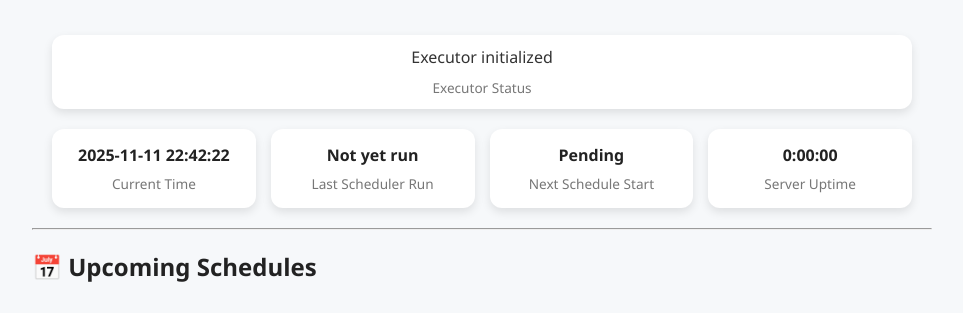
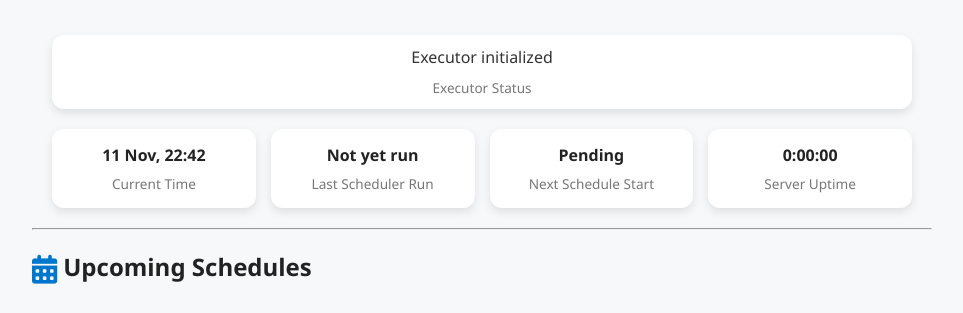
Before and after one commit to PG-code404/SBS, a Flask app: page /dashboard in a window 1280 px wide. Shown: the part 47-360 px from the top of the page, without its empty margins (158-1121 px from the left). Run offline with Flask 3, Linux system fonts and the light colour scheme; the visitor is signed in with stand-in values (Sample User, id 1); data that the repository does not hold is empty.

Commit message:
formatting changes

```diff
--- a/src/Keep_Alive.py
+++ b/src/Keep_Alive.py
@@ -16,7 +16,7 @@ from waitress import serve
 from src.ScheduleChargeSlots import add_manual_charge_schedule, scheduler_loop, scheduler_refresh_event
 from src.events import executor_wake_event
 from src.db import fetch_pending_schedules, remove_schedule
-from src.timezone_utils import to_local
+from src.timezone_utils import to_local,dt_to_short
 import main
 
 # Logging
@@ -85,6 +85,18 @@ def get_redirect_uri():
     else:
         # Use Cloud Run public URL in production
         return url_for("auth_callback", _external=True, _scheme="https")
+
+def short_fmt(dt):
+    """Format datetimes like '11 Nov, 19:00'."""
+    if not dt:
+        return ""
+    # Handle string timestamps safely too
+    if isinstance(dt, str):
+        try:
+            dt = datetime.fromisoformat(dt)
+        except ValueError:
+            return dt  # return unchanged if not a valid datetime string
+    return dt.strftime("%d %b, %H:%M")
 
 
 class SimpleUser(UserMixin):
@@ -228,16 +240,15 @@ def dashboard():
             last_run = None
     next_schedule = main.EXECUTOR_STATUS.get("next_schedule_time")
 
-    last_run_str = last_run.strftime(
-        "%Y-%m-%d %H:%M:%S") if last_run else "Not yet run"
+    last_scheduler_run_str = dt_to_short(last_run) if last_run else "Not yet run"
     next_schedule_time = next_schedule if next_schedule else "Pending"
 
     return render_template(
         "dashboard.html",
         user=user,
-        now=now,
+        now= dt_to_short(now),
         executor_status_msg=executor_status_msg,
-        last_scheduler_run=last_run_str,
+        last_scheduler_run=last_scheduler_run_str,
         next_schedule_time=next_schedule_time,
         uptime=uptime,
         active_schedule_id=main.EXECUTOR_STATUS.get("active_schedule_id"),
--- a/src/timezone_utils.py
+++ b/src/timezone_utils.py
@@ -37,3 +37,15 @@ def to_utc(dt_value):
         return dt_local.astimezone(ZoneInfo("UTC")).isoformat()
     except Exception:
         return dt_value
+
+def dt_to_short(dt):
+    """Format datetimes like '11 Nov, 19:00'."""
+    if not dt:
+        return ""
+    # Handle string timestamps safely too
+    if isinstance(dt, str):
+        try:
+            dt = datetime.fromisoformat(dt)
+        except ValueError:
+            return dt  # return unchanged if not a valid datetime string
+    return dt.strftime("%d %b, %H:%M")
--- a/static/dashboard.js
+++ b/static/dashboard.js
@@ -18,14 +18,40 @@ async function refreshStatus() {
   try {
     const response = await fetch("/status");
     const data = await response.json();
+
+    const fmt = val => (/^\d{4}-\d{2}-\d{2}/.test(val) ? formatShortTime(val) : val);
+
     safeSet("executor_status", data.message || data.executor_status_msg || "Idle");
-    safeSet("next_schedule_time", data.next_schedule_time || "Pending");
-    safeSet("last_scheduler_run", data.last_scheduler_run || "Not yet run");
+    safeSet("next_schedule_time", fmt(data.next_schedule_time || "Pending"));
+    safeSet("last_scheduler_run", fmt(data.last_scheduler_run || "Not yet run"));
     safeSet("active_schedule_id", data.active_schedule_id || "None");
     if (data.uptime !== undefined) safeSet("uptime", data.uptime.toFixed(0));
+
+    shortenAllTimestamps();
   } catch (err) {
     console.error("Failed to fetch status:", err);
   }
+}
+
+function formatShortTime(datetimeString) {
+  const date = new Date(datetimeString);
+  if (isNaN(date)) return datetimeString; // fallback if parsing fails
+
+  const day = date.getDate();
+  const month = date.toLocaleString('en-GB', { month: 'short' }); // e.g. Nov
+  const hours = String(date.getHours()).padStart(2, '0');
+  const minutes = String(date.getMinutes()).padStart(2, '0');
+  return `${day} ${month} ${hours}:${minutes}`; // "11 Nov 19:00"
+}
+
+function shortenAllTimestamps() {
+  document.querySelectorAll('.dt_value').forEach(el => {
+    const text = el.textContent.trim();
+    // detect ISO-like or YYYY-MM-DD HH:mm:ss patterns
+    if (/^\d{4}-\d{2}-\d{2}/.test(text)) {
+      el.textContent = formatShortTime(text);
+    }
+  });
 }
 
 // === Load Schedules ===
@@ -47,11 +73,11 @@ async function loadSchedules() {
 
       tr.innerHTML = `
         <td>${s.id}</td>
-        <td>${s.start_time}</td>
-        <td>${s.end_time}</td>
+        <td class="dt_value">${formatShortTime(s.start_time)}</td>
+        <td class="dt_value">${formatShortTime(s.start_time)}</td>
         <td>${s.target_soc}</td>
-        <td>${s.price_p_per_kwh}</td>
-        <td>${s.source}</td>
+        <td>${s.price_p_per_kwh ? s.price_p_per_kwh.toFixed(2) : "0.00"}</td>
+        <td>${s.source === "manual" ? "User" : "System"}</td>
         <td><button class="delete-btn" data-id="${s.id}"><i class="fa-regular fa-trash-can"></i></button></td>`;
       tbody.appendChild(tr);
     });
@@ -156,6 +182,7 @@ document.getElementById("logout-btn")?.addEventListener("click", async () => {
 
 // === Auto-refresh loops ===
 document.addEventListener("DOMContentLoaded", () => {
+  shortenAllTimestamps();
   loadSchedules();
   refreshStatus();
   setInterval(refreshStatus, 5000);
--- a/static/style.css
+++ b/static/style.css
@@ -62,7 +62,7 @@ main {
     min-height: 10px;
 }
 
-.value {
+.value,.dt_value {
     font-size: 1em;
     font-weight: 600;
     margin-bottom: 8px;
@@ -91,6 +91,14 @@ main {
     color: #333;
     line-height: 1.3;
 }
+
+.calendar-icon {
+  color: #0077cc;
+  margin-right: 6px;
+  vertical-align: middle;
+  font-size: 1.2em;
+}
+
 
 /* Forms */
 form {
@@ -265,9 +273,9 @@ th {
     align-items: flex-start;
     flex: 0 0 auto;
 }
-
+@media DISABLED {
 /* Mobile Layout */
-@media (max-width: 700px) {
+@media (max-width: 768px) {
     #manualForm .form-row {
         flex-direction: column;
         gap: 10px;
@@ -290,10 +298,7 @@ th {
         align-self: flex-start;
         width: auto;
     }
-}
 
-/* Responsive layout for small screens */
-@media (max-width: 768px) {
     #header {
         flex-direction: row;
         /* keep left and right on same row */
@@ -338,8 +343,26 @@ th {
     width: 90%;           /* optional: give cards some breathing space */
   }
 
-  .value, .label {
+  .value, .label, .dt_value {
     text-align: center;
   }
+}
 
+@media (min-width:300px) and (max-width: 400px) {
+  .card {
+    width: 95%;          /* Allow small margin on sides */
+    max-width: none;     /* Remove max constraint */
+    margin: 2px auto;    /* Less vertical gap */
+    padding: 12px;       /* Tighter padding */
+    box-shadow: 0 2px 6px rgba(0, 0, 0, 0.05);
+  }
+
+  h2, h3 {
+    font-size: 1.1rem;   /* Slightly smaller headings */
+  }
+
+  .card p {
+    font-size: 0.95rem;
+  }
 }
+}
--- a/templates/dashboard.html
+++ b/templates/dashboard.html
@@ -35,11 +35,11 @@
         </section>
         <section class="info-grid">
             <div class="card">
-                <div class="value">{{ now }}</div>
+                <div class="dt_value">{{ now }}</div>
                 <div class="label">Current Time</div>
             </div>
             <div class="card">
-                <div id="last_scheduler_run" class="value">{{ last_scheduler_run }}</div>
+                <div id="last_scheduler_run" class="dt_value">{{ last_scheduler_run }}</div>
                 <div class="label">Last Scheduler Run</div>
             </div>
             <div class="card">
@@ -55,7 +55,7 @@
 
         <!-- UPCOMING SCHEDULES -->
         <section>
-            <h2>📅 Upcoming Schedules</h2>
+            <h2><i class="fa-solid fa-calendar-days calendar-icon"></i>Upcoming Schedules</h2>
             <div class="table-container">
                 <table>
                     <thead>
```
Also changed, not shown: 1 other file.
